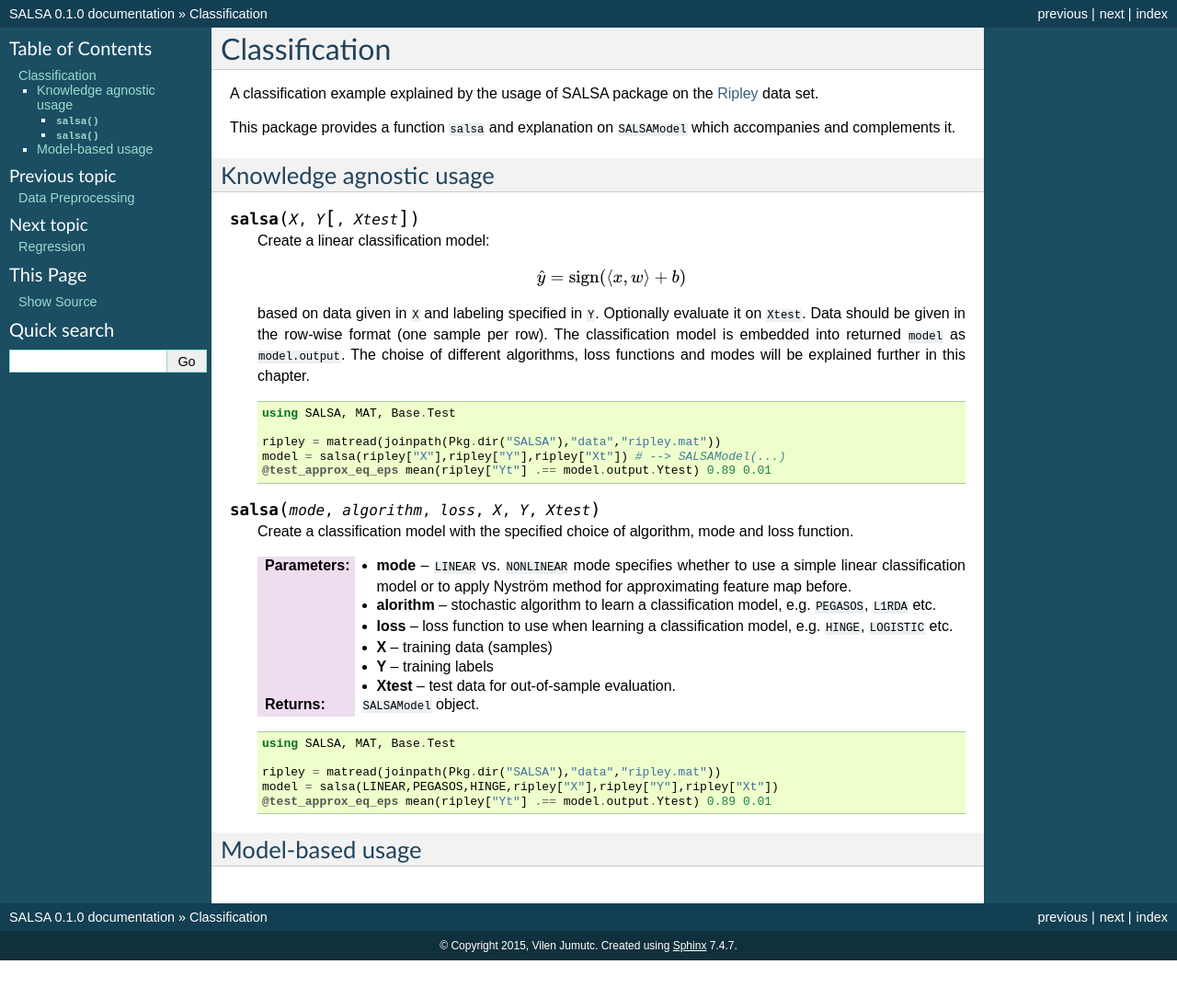
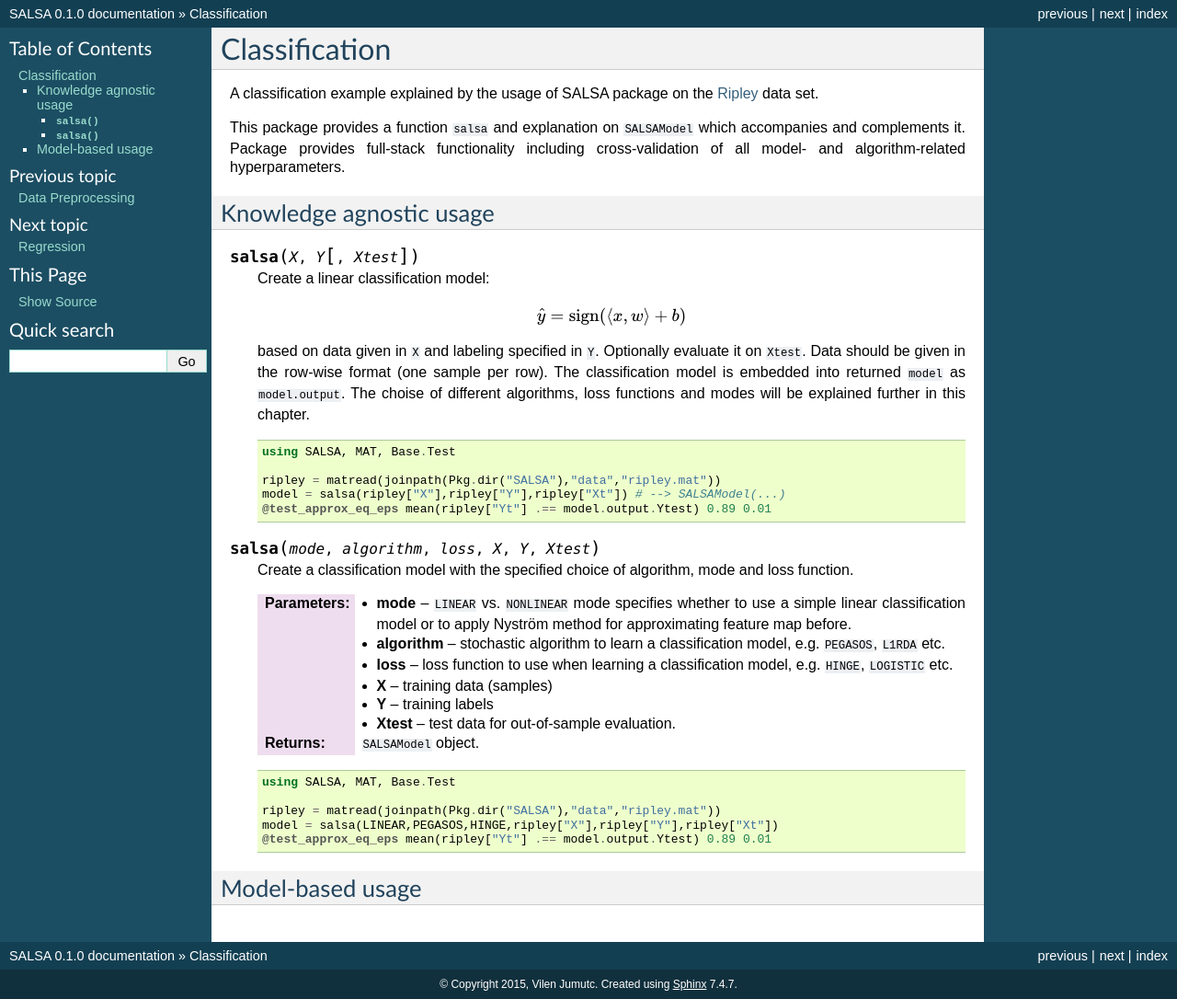
Before and after one commit to jumutc/SALSA.jl, a Sphinx documentation site: the page built from docs/source/classification.rst, in a window 1280 px wide. Shown: the whole page at 92% size. Built offline with Sphinx 7.4.7, drawn with Linux system fonts in a browser that asks for light colours; formulas are drawn with MathJax 3; before the commit the page ends 1044 px from its top, so only the background shows below that.

Commit message:
sphynx docs adjusted+

```diff
--- a/docs/source/classification.rst
+++ b/docs/source/classification.rst
@@ -3,7 +3,7 @@ Classification
 
 A classification example explained by the usage of SALSA package on the `Ripley <http://www.esat.kuleuven.be/sista/lssvmlab/tutorial/node14.html>`_ data set.
 
-This package provides a function ``salsa`` and explanation on ``SALSAModel`` which accompanies and complements it.
+This package provides a function ``salsa`` and explanation on ``SALSAModel`` which accompanies and complements it. Package provides full-stack functionality including cross-validation of all model- and algorithm-related hyperparameters.
 
 Knowledge agnostic usage
 ~~~~~~~~~~~~~~~~~~~~~~~~
@@ -31,7 +31,7 @@ Knowledge agnostic usage
     Create a classification model with the specified choice of algorithm, mode and loss function.
 
     :param mode: ``LINEAR`` vs. ``NONLINEAR`` mode specifies whether to use a simple linear classification model or to apply Nyström method for approximating feature map before.
-    :param alorithm: stochastic algorithm to learn a classification model, e.g. ``PEGASOS``, ``L1RDA`` etc.
+    :param algorithm: stochastic algorithm to learn a classification model, e.g. ``PEGASOS``, ``L1RDA`` etc.
     :param loss: loss function to use when learning a classification model, e.g.  ``HINGE``, ``LOGISTIC`` etc.
     :param X: training data (samples)
     :param Y: training labels
```
